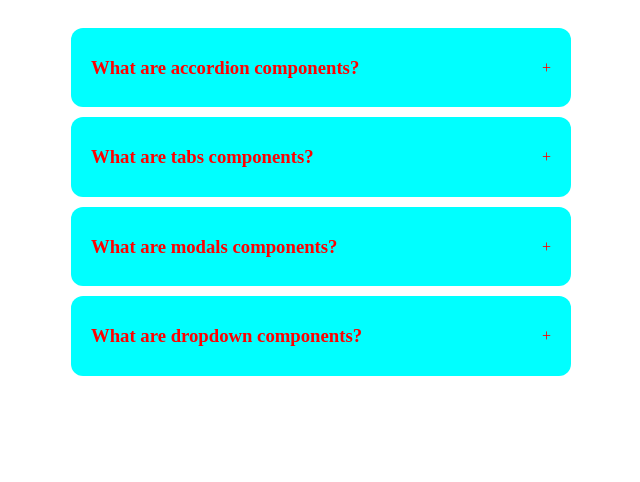
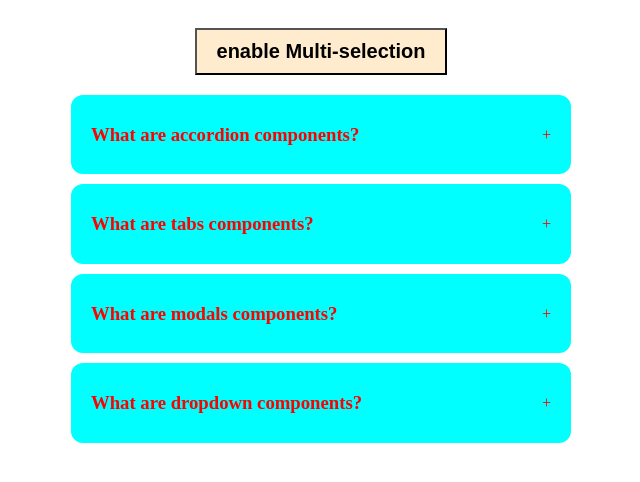
Before and after one commit to heshangoonawardena/freeCodeCamp-projects, a React (Vite) app: page / in a window 1280 px wide. Shown: the top 482 px of the page, without its empty margins (319-959 px from the left). Built offline with nearby package versions, Linux system fonts and the light colour scheme.

Commit message:
implement multi select

```diff
--- a/src/components/Accordion/Accordion.css
+++ b/src/components/Accordion/Accordion.css
@@ -6,6 +6,17 @@
   justify-content: center;
   width: 50%;
   margin: 20px;
+  gap: 20px;
+}
+
+.wrapper button {
+  background-color: blanchedalmond;
+  font-weight: bold;
+  font-size: 20px;
+  cursor: pointer;
+  /* border: 0; */
+  padding: 10px 20px;
+  /* border-radius: 10px; */
 }
 
 .accordion{
--- a/src/components/Accordion/Accordion.jsx
+++ b/src/components/Accordion/Accordion.jsx
@@ -4,29 +4,49 @@ import "./Accordion.css";
 
 const Accordion = () => {
   const [selected, setSelected] = useState(null);
+  const [enableMultiSelection, setEnableMultiSelection] = useState(false);
+  const [multiple, setMultiple] = useState([]);
 
   const handleSingleSelection = (id) => {
     setSelected(selected === id ? null : id);
+  };
 
+  const handleMultipleSelection = (id) => {
+    const updatedMultiple = multiple.includes(id)
+      ? multiple.filter((item) => item !== id)
+      : [...multiple, id];
+
+    console.log(updatedMultiple);
+
+    setMultiple(updatedMultiple);
   };
 
   return (
     <div className="wrapper">
+      <button onClick={() => setEnableMultiSelection(!enableMultiSelection)}>
+        enable Multi-selection
+      </button>
       <div className="accordion">
         {data && data.length > 0 ? (
           data.map((dataItem) => (
-            <div className="item">
+            <div className="item" key={dataItem.id}>
               <div
-                onClick={() => handleSingleSelection(dataItem.id)}
+                onClick={
+                  enableMultiSelection
+                    ? () => handleMultipleSelection(dataItem.id)
+                    : () => handleSingleSelection(dataItem.id)
+                }
                 className="title"
               >
                 <h3>{dataItem.question}</h3>
                 <span>+</span>
               </div>
-              {selected === dataItem.id && (
-                <div className="content">
-                  <p>{dataItem.answer}</p>
-                </div>
+              {enableMultiSelection && multiple.includes(dataItem.id) ? (
+                <div className="content">{dataItem.answer}</div>
+              ) : (
+                selected === dataItem.id && (
+                  <div className="content">{dataItem.answer}</div>
+                )
               )}
             </div>
           ))
--- a/src/main.jsx
+++ b/src/main.jsx
@@ -1,9 +1,8 @@
-import { StrictMode } from 'react'
 import { createRoot } from 'react-dom/client'
 import App from './App.jsx'
 
 createRoot(document.getElementById('root')).render(
-  <StrictMode>
+  <>
     <App />
-  </StrictMode>,
+  </>,
 )
```
